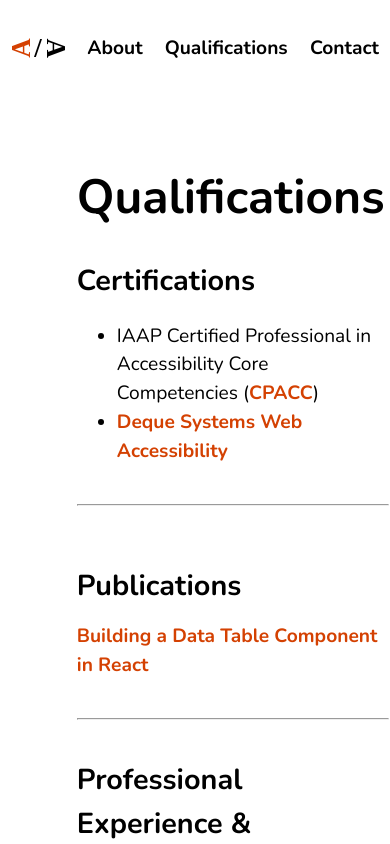
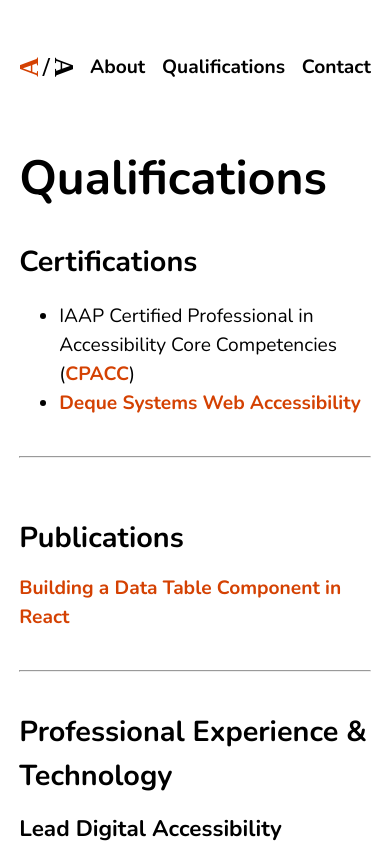
Before and after one commit to amberfrontend/website, a React (Vite) app: page /qualifications in a window 390 px wide. Shown: the top 844 px of the page. Built offline with nearby package versions, Linux system fonts and the light colour scheme; a web font is replaced by a local one.

Commit message:
Fix responsive width and padding

```diff
--- a/src/architecture/Header/Header.css
+++ b/src/architecture/Header/Header.css
@@ -4,3 +4,21 @@ header {
   top: 0;
   width: 100%;
 }
+
+@media screen and (max-width: 20rem) {
+  header {
+    padding: 1rem;
+  }
+}
+
+@media screen and (min-width: 20.001rem) and (max-width: 40rem) {
+  header {
+    padding: 1rem;
+  }
+}
+
+@media screen and (min-width: 40.001rem) {
+  header {
+    padding: 3rem;
+  }
+}
--- a/src/architecture/Main/Main.css
+++ b/src/architecture/Main/Main.css
@@ -3,18 +3,25 @@
   justify-content: center;
 }
 
+main {
+  width: 100%;
+  max-width: 100%;
+}
+
 @media screen and (max-width: 20rem) {
   main {
-    width: 100%;
-    max-width: 100%;
-    padding: 1.5rem;
+    padding: 1rem;
   }
 }
 
-@media screen and (min-width: 20.0625rem) {
+@media screen and (min-width: 20.001rem) and (max-width: 40rem) {
   main {
-    width: 80%;
-    max-width: 40rem;
-    padding: 4rem;
+    padding: 1rem;
   }
 }
+
+@media screen and (min-width: 40.001rem) {
+  main {
+    padding: 3rem;
+  }
+}
--- a/src/architecture/Navigation/Navigation.css
+++ b/src/architecture/Navigation/Navigation.css
@@ -6,7 +6,7 @@
   align-items: center;
   display: flex;
   height: 5rem;
-  justify-content: space-around;
+  justify-content: space-between;
   list-style: none;
   margin-block-end: 0;
   margin-block-start: 0;
--- a/src/index.css
+++ b/src/index.css
@@ -1,3 +1,7 @@
+* {
+  box-sizing: border-box;
+}
+
 :root {
   font-family: 'Nunito', sans-serif;
   font-size: 1.2rem;
@@ -14,7 +18,6 @@ html,
 body {
   overflow-x: hidden !important;
   width: 100vw !important;
-  box-sizing: border-box;
 }
 
 body {
--- a/src/routes/root.tsx
+++ b/src/routes/root.tsx
@@ -13,11 +13,13 @@ export default function Root() {
   document.title = `Amber Armstrong | ${pageTitleCase}`;
 
   return (
-    <Header>
-      <Navigation />
+    <>
+      <Header>
+        <Navigation />
+      </Header>
       <Main>
         <Outlet />
       </Main>
-    </Header>
+    </>
   );
 }
```
